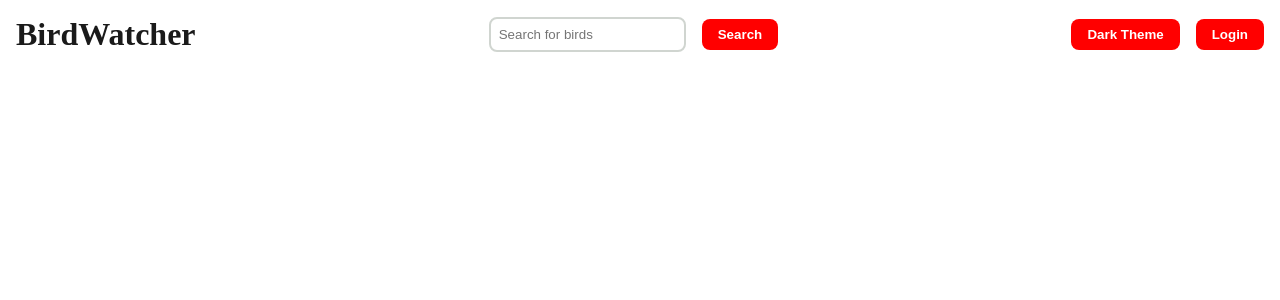
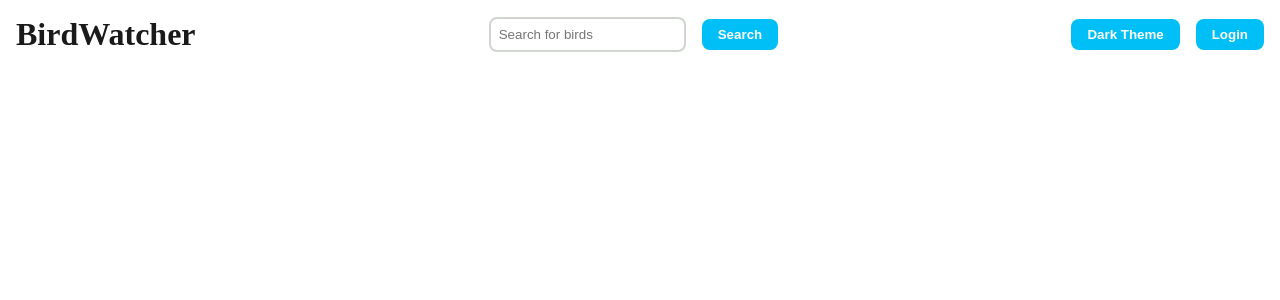
Before and after one commit to AlexandrPitsak/react-ts-qy4soa, a React (Create React App) app: page / in a window 1280 px wide. Shown: the top 300 px of the page. Built offline with nearby package versions, Linux system fonts and the light colour scheme.

Commit message:
1 file modified

```diff
--- a/src/styles/themes.ts
+++ b/src/styles/themes.ts
@@ -7,7 +7,7 @@ export const lightTheme = {
   cardBackground: '#ffffff',
   cardText: '#1a1a1a',
   buttonText: '#ffffff',
-  buttonBackground: '#ff0000',
+  buttonBackground: '#00BFF7',
 };
 
 export const darkTheme: Theme = {
```
